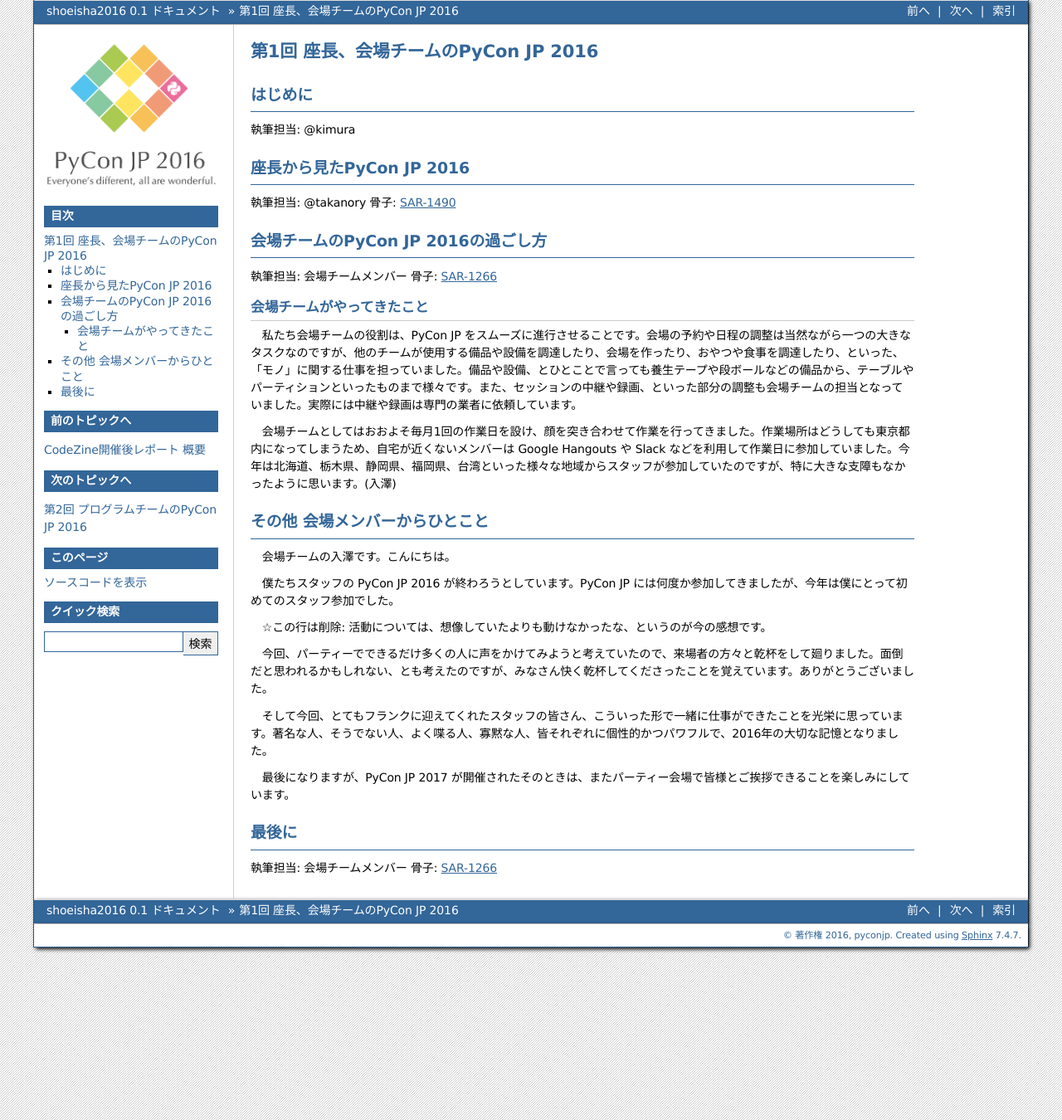
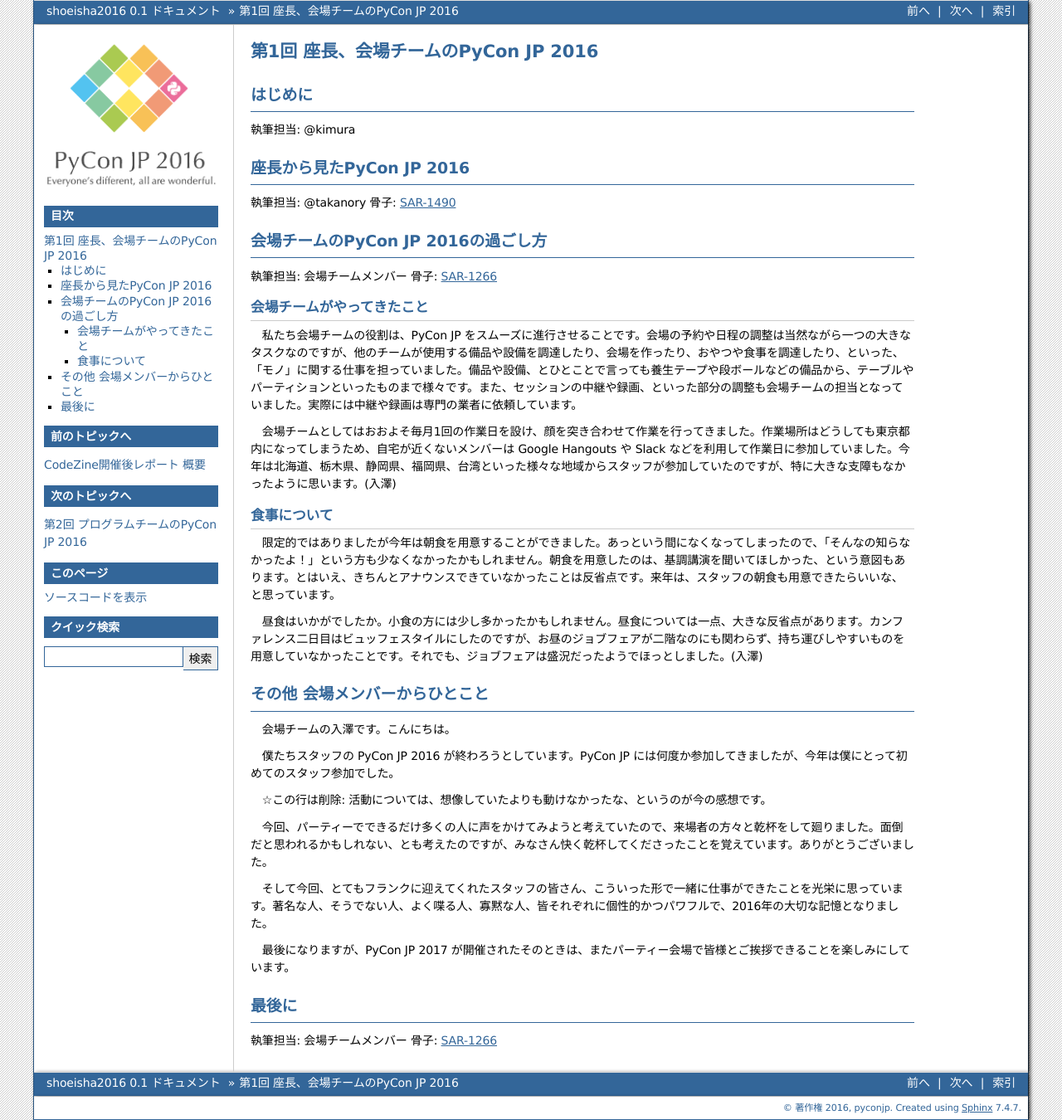
Before and after one commit to pyconjp/shoeisha2016, a Sphinx documentation site: the page built from source/afterreport_01_venue.rst, in a window 1280 px wide. Shown: the whole page at 83% size. Built offline with Sphinx 7.4.7, drawn with Linux system fonts in a browser that asks for light colours.

Commit message:
食事について のパートを追加

```diff
--- a/source/afterreport_01_venue.rst
+++ b/source/afterreport_01_venue.rst
@@ -23,6 +23,13 @@
 
 　会場チームとしてはおおよそ毎月1回の作業日を設け、顔を突き合わせて作業を行ってきました。作業場所はどうしても東京都内になってしまうため、自宅が近くないメンバーは Google Hangouts や Slack などを利用して作業日に参加していました。今年は北海道、栃木県、静岡県、福岡県、台湾といった様々な地域からスタッフが参加していたのですが、特に大きな支障もなかったように思います。(入澤)
 
+食事について
+-------------------------------------------
+
+　限定的ではありましたが今年は朝食を用意することができました。あっという間になくなってしまったので、「そんなの知らなかったよ！」という方も少なくなかったかもしれません。朝食を用意したのは、基調講演を聞いてほしかった、という意図もあります。とはいえ、きちんとアナウンスできていなかったことは反省点です。来年は、スタッフの朝食も用意できたらいいな、と思っています。
+
+　昼食はいかがでしたか。小食の方には少し多かったかもしれません。昼食については一点、大きな反省点があります。カンファレンス二日目はビュッフェスタイルにしたのですが、お昼のジョブフェアが二階なのにも関わらず、持ち運びしやすいものを用意していなかったことです。それでも、ジョブフェアは盛況だったようでほっとしました。(入澤)
+
 その他 会場メンバーからひとこと
 =========================================
 
```
